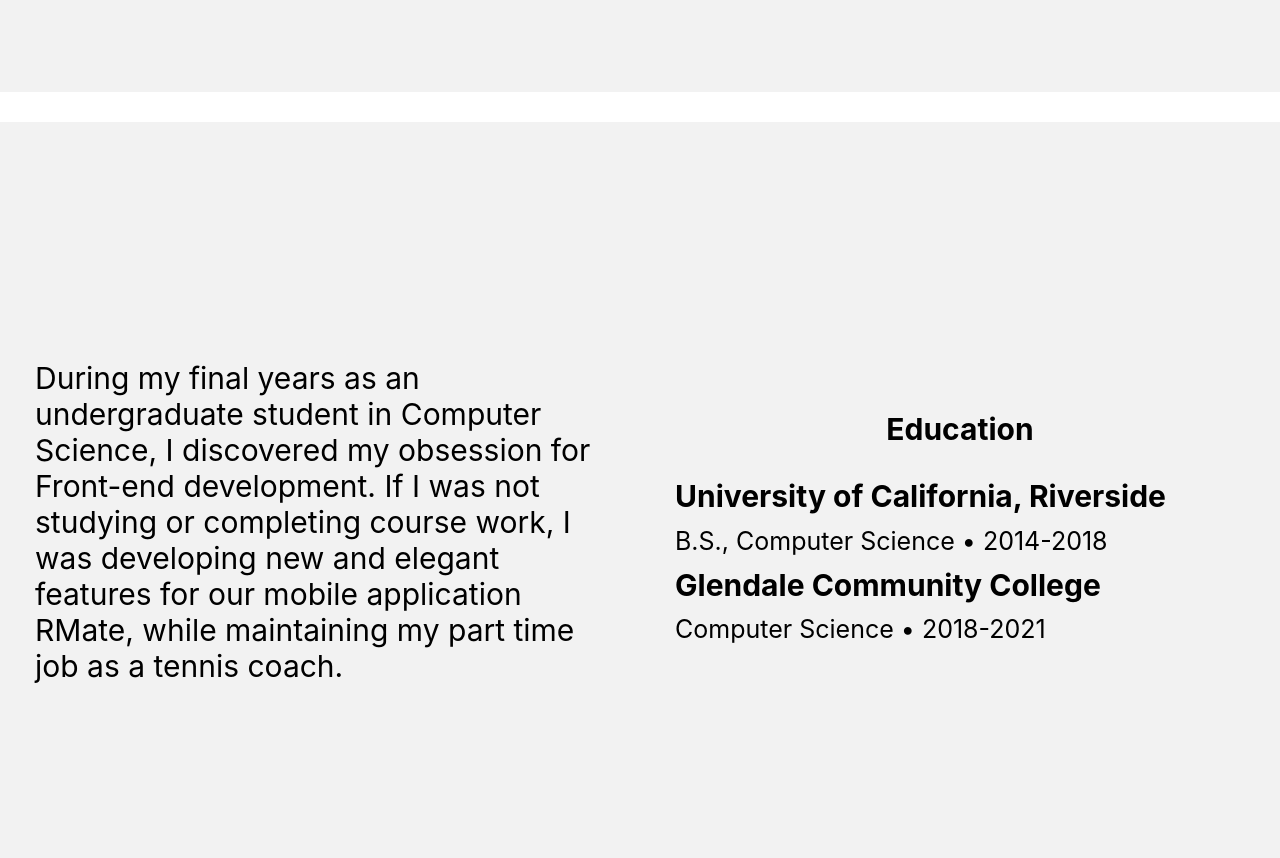
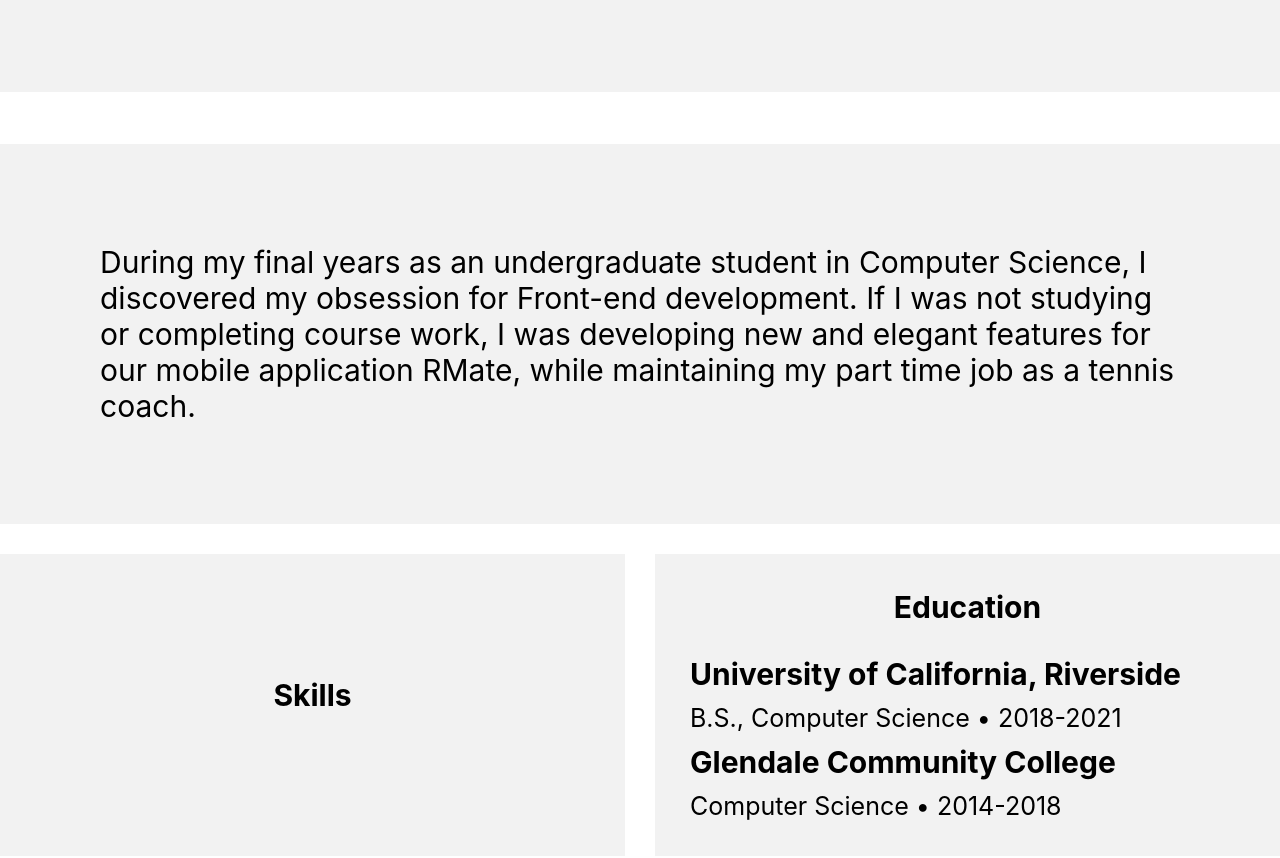
Before and after one commit to akeva001/portfolio, a React (Create React App) app: page / in a window 1280 px wide. Shown: the part 780-1638 px from the top of the page. Built offline with nearby package versions, Linux system fonts and the light colour scheme.

Commit message:
About slide styled

```diff
--- a/src/Slides/Desktop/ContactSlide/Contact.js
+++ b/src/Slides/Desktop/ContactSlide/Contact.js
@@ -10,14 +10,12 @@ const Container = styled.section`
   display: flex;
   justify-content: center;
   flex-direction: column;
-  //width: 100%;
   min-height: calc(100vh - 44px);
-  max-width: 1380px;
-  //position: relative;
   background-color: rgb(242, 242, 242);
   align-self: center;
-  margin-left: auto;
-  margin-right: auto;
+  //margin-left: auto;
+  padding-bottom: 100px;
+  //margin-right: auto;
 `;
 
 const ContactWrapper = styled.div`
@@ -29,7 +27,7 @@ const ContactWrapper = styled.div`
   font-family: "AvenirLight";
   text-align: center;
   font-size: 45px;
-  min-width:25vw;
+  min-width:35vw;
   padding-top: 40px;
   }
 `;
--- a/src/Slides/Desktop/IntroSlide/About.js
+++ b/src/Slides/Desktop/IntroSlide/About.js
@@ -4,37 +4,35 @@ import device from "../../../Assets/Scaling/DisplaySizes.js";
 
 const InfoContainer = styled.div`
   display: flex;
+  flex-direction: column;
   color: #fff;
   @media screen and (max-width: 768px) {
     padding: 0;
   }
-  min-height: 100vh;
-  //height: 100vh;
 
+  min-height: calc(100vh - 44px);
   justify-content: center;
   flex-direction: column;
+  margin-bottom: 30px;
+  //background-color: green;
 `;
 const InfoWrapper = styled.div`
-  display: block;
-  justify-content: center;
+  display: flex;
+  flex-direction: column;
+  //justify-content: center;
   max-width: 1380px;
   align-self: center;
-  //padding-top: 50px;
-  background: red;
-  margin-left: auto;
-  margin-right: auto;
+  //background: red;
+  //margin-left: auto;
+  //margin-right: auto;
   overflow: hidden;
-  margin-bottom: 30px;
+  //min-height: 50vh;
+  //background: blue;
   width: 100%;
 `;
 const InfoRow = styled.div`
-  display: grid;
-  grid-auto-columns: minmax(auto, 1fr);
-  grid-template-columns: repeat(auto-fit, minmax(384px, 1fr));
-  //grid-gap: 16px;
-  //align-items: center;
+  display: flex;
   justify-content: center;
-  //grid-gap: 100px;
   grid-template-areas: ${({ imgStart }) =>
     imgStart ? `'col2 col1'` : `'col1 col2'`};
 
@@ -44,21 +42,21 @@ const InfoRow = styled.div`
   }
   box-sizing: border-box;
   overflow: hidden;
-  //padding: 70px 0px 65px;
-  //justify-content: space-evenly;
-  //align-self: center;
-  //background: blue;
-  //background-color: rgb(242, 242, 242);
   width: 100%;
+  //height: 50vh;
+  //height: calc(50vh - 22px);
 `;
 const InfoRow2 = styled.div`
   display: grid;
   grid-auto-columns: minmax(auto, 1fr);
-  //grid-template-columns: repeat(auto-fit, minmax(384px, 1fr));
-  //grid-gap: 16px;
+  grid-gap: 30px;
   align-items: center;
   justify-content: center;
-  //grid-gap: 100px;
+  width: 100%;
+  //height: 100%;
+  overflow: hidden;
+  //background-color: black;
+  //height: calc(50vh - 22px);
   grid-template-areas: ${({ imgStart }) =>
     imgStart ? `'col2 col1'` : `'col1 col2'`};
 
@@ -66,23 +64,14 @@ const InfoRow2 = styled.div`
     grid-template-areas: ${({ imgStart }) =>
       imgStart ? `'col1' 'col2'` : `'col1 col1' 'col2 col2'`};
   }
-  //background-color: green;
-  //width: 100vw;
-  //box-sizing: border-box;
-  //overflow: hidden;
-  //height: 100%;
 `;
 
 const Column1 = styled.div`
   display: flex;
-  flex-direction: column;
   padding: 0 15 px;
   grid-area: col1;
-  //background-color: black;
-  //justify-content: space-between;
   align-items: center;
-  //height: 100%;
-  //padding: 30px;
+  height: 100%;
 `;
 const Column2 = styled.div`
   display: flex;
@@ -90,7 +79,8 @@ const Column2 = styled.div`
   padding: 0 15 px;
   grid-area: col2;
   justify-content: center;
-  //padding: 30px;
+  //padding-top: 30px;
+  height: 100%;
 `;
 const SchoolName = styled.div`
   font-family: -apple-system, BlinkMacSystemFont, sans-serif;
@@ -109,7 +99,7 @@ const SchoolName = styled.div`
 const Title = styled.div`
   font-family: -apple-system, BlinkMacSystemFont, sans-serif;
   font-weight: bold;
-  padding-top: 2%;
+  //padding-top: 2%;
   display: flex;
   justify-content: center;
   padding-bottom: 20px;
@@ -140,36 +130,25 @@ const Major = styled.div`
 const TextWrapper = styled.div`
   display: flex;
   flex-direction: column;
-  flex: 1;
-  //max-width: 600px;
-  //background-color: red;
   width: 100%;
   justify-content: center;
   align-self: center;
   padding: 35px;
-  //margin-top: 30px;
-  // border-radius: 10px;
-  // box-sizing: border-box;
-  // box-shadow: 0px 0px 20px 0px rgba(0, 0, 0, 0.2);
   background-color: rgb(242, 242, 242);
   color: black;
-  height: 100vh;
+  height: 100%;
 `;
 const AboutWrapper = styled.div`
   display: flex;
   flex-direction: column;
-  flex: 1;
-  //max-width: 600px;
+  //height: 100%;
   justify-content: center;
   align-self: center;
-  //border-radius: 5%;
-  padding: 35px;
   font-family: -apple-system, BlinkMacSystemFont, sans-serif;
-  // border-radius: 10px;
-  // box-sizing: border-box;
-  // box-shadow: 0px 0px 20px 0px rgba(0, 0, 0, 0.2);
   background-color: rgb(242, 242, 242);
   color: black;
+  margin-bottom: 30px;
+  padding: 100px;
   @media ${device.laptop} {
     font-size: 30px;
   }
@@ -186,26 +165,33 @@ class About extends Component {
       <InfoContainer id={"about"}>
         <InfoWrapper>
           <InfoRow>
+            <AboutWrapper>
+              During my final years as an undergraduate student in Computer
+              Science, I discovered my obsession for Front-end development. If I
+              was not studying or completing course work, I was developing new
+              and elegant features for our mobile application RMate, while
+              maintaining my part time job as a tennis coach.
+            </AboutWrapper>
+          </InfoRow>
+        </InfoWrapper>
+        <InfoWrapper>
+          <InfoRow2>
             <Column1>
-              <AboutWrapper>
-                During my final years as an undergraduate student in Computer
-                Science, I discovered my obsession for Front-end development. If
-                I was not studying or completing course work, I was developing
-                new and elegant features for our mobile application RMate, while
-                maintaining my part time job as a tennis coach.
-              </AboutWrapper>
+              <TextWrapper>
+                <Title>Skills</Title>
+              </TextWrapper>
             </Column1>
             <Column2>
               <TextWrapper>
                 <Title>Education</Title>
                 <SchoolName>University of California, Riverside</SchoolName>
-                <Major>B.S., Computer Science • 2014-2018</Major>
+                <Major>B.S., Computer Science • 2018-2021</Major>
 
                 <SchoolName>Glendale Community College</SchoolName>
-                <Major>Computer Science • 2018-2021</Major>
+                <Major>Computer Science • 2014-2018</Major>
               </TextWrapper>
             </Column2>
-          </InfoRow>
+          </InfoRow2>
         </InfoWrapper>
       </InfoContainer>
     );
--- a/src/Slides/Desktop/IntroSlide/Hero.js
+++ b/src/Slides/Desktop/IntroSlide/Hero.js
@@ -16,6 +16,10 @@ const HeroContainer = styled.div`
   flex-direction: column;
   background-color: rgb(242, 242, 242);
   margin-bottom: 30px;
+  // max-width: 1380px;
+  // align-self: center;
+  // margin-right: auto;
+  // margin-left: auto;
 `;
 
 const Hero = () => {
```
Also changed, not shown: src/Slides/Desktop/ExperienceSlide/Experience.js (+1 -7 lines).
